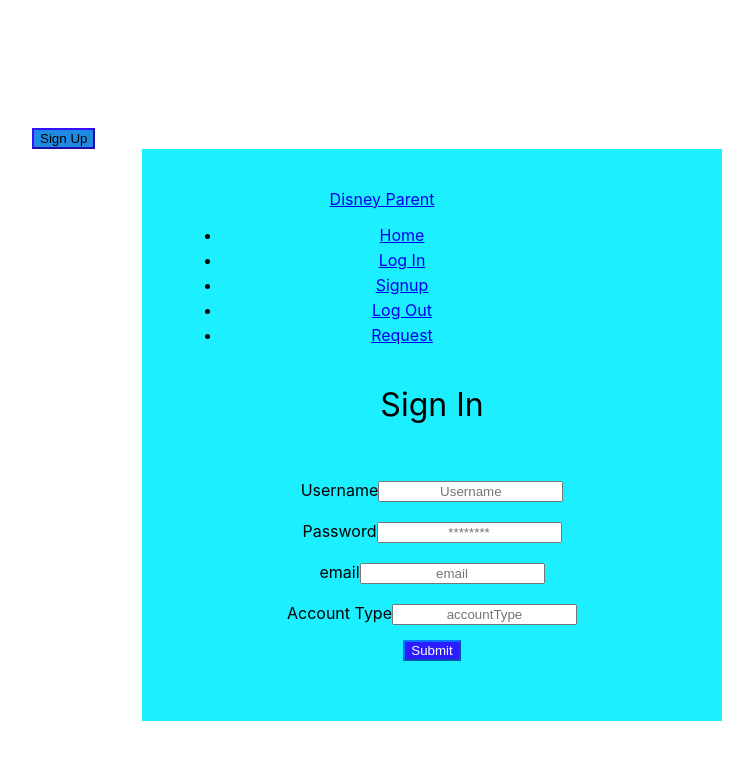
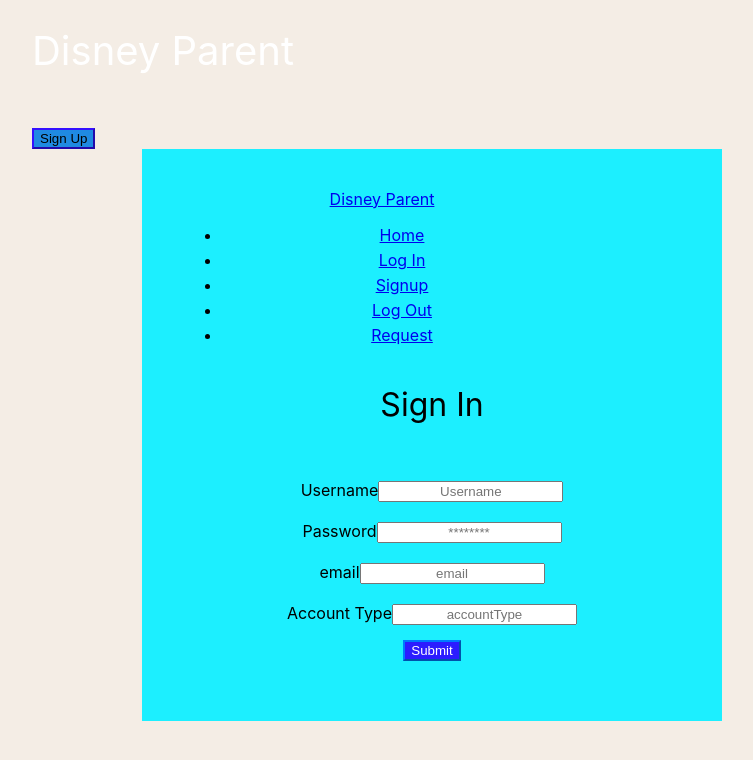
Before and after one commit to lambda-team-disney-build-week/frontend, a React (Create React App) app in the folder disney-parent/: page /login in a window 1280 px wide. Shown: the top 760 px of the page, without its empty margins (208-961 px from the left). Built offline with nearby package versions, Linux system fonts and the light colour scheme.

Commit message:
working on it

```diff
--- a/disney-parent/src/index.css
+++ b/disney-parent/src/index.css
@@ -1,4 +1,6 @@
 body {
+  background-color:  #f4ede5;
+
   width: 800px;
   box-sizing: border-box;
   margin: 0 auto;
```
